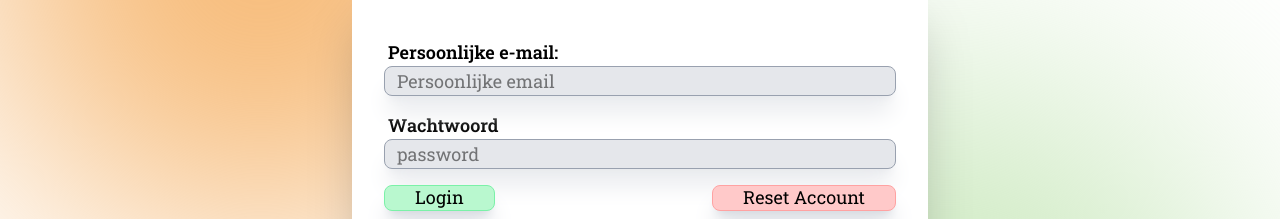
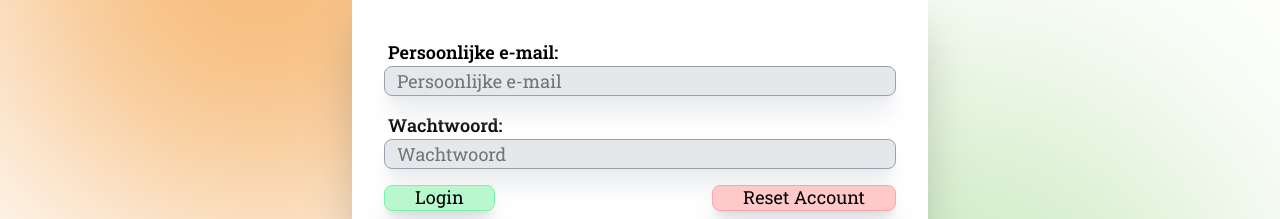
Before and after one commit to sempruijs/pluisie, a SvelteKit app in the folder frontend/: page / in a window 1280 px wide. Shown: the part 199-418 px from the top of the page. Built offline with nearby package versions, Linux system fonts and the light colour scheme.

Commit message:
last fixes

```diff
--- a/frontend/src/lib/components/LoginDialog.svelte
+++ b/frontend/src/lib/components/LoginDialog.svelte
@@ -34,16 +34,16 @@
 			type="text"
 			bind:value={form.email}
 			class="w-full h-7.5 bg-gray-200 shadow-xl border px-3 border-gray-400 shadow-gray-200 rounded-lg outline-none selecttext"
-			placeholder="Persoonlijke email"
+			placeholder="Persoonlijke e-mail"
 		/>
 	</div>
 	<div class="flex2 my-4">
-		<h1 class="pl-1 font-semibold">Wachtwoord</h1>
+		<h1 class="pl-1 font-semibold">Wachtwoord:</h1>
 		<input
 			type="password"
 			bind:value={form.password}
 			class="w-full h-7.5 bg-gray-200 shadow-xl border px-3 border-gray-400 shadow-gray-200 rounded-lg outline-none selecttext"
-			placeholder="password"
+			placeholder="Wachtwoord"
 		/>
 	</div>
 	<div class="flex justify-between my-4">
--- a/frontend/src/lib/components/Rooster.svelte
+++ b/frontend/src/lib/components/Rooster.svelte
@@ -58,13 +58,13 @@
   }
 </script>
 
-<div class="max-w-sm mx-auto bg-gray-100 rounded-2xl p-6 shadow-lg pb-6">
+<div class="max-w-sm mx-10 mt-21 bg-white rounded-xl p-6 shadow-lg pb-6">
   <!-- Header -->
   <div class="mb-6">
     <img src={headerImageUrl} alt="Header" class="w-full h-auto object-contain" />
   </div>
 
-  <h2 class="text-center text-lg font-semibold tracking-wide mb-4">VRIJDAG 20 JUNI</h2>
+  <h2 class="text-center text-lg font-semibold tracking-wide mb-4">VRIJDAG 2 JUNI</h2>
 
   <!-- Time Slots -->
   <div class="space-y-4">
--- a/frontend/src/routes/selectcafe/calendar/+page.svelte
+++ b/frontend/src/routes/selectcafe/calendar/+page.svelte
@@ -1,8 +1,10 @@
 <script>
   import Calender from "$lib/components/Calendar.svelte";
   import Header from "$lib/components/Header.svelte";
+  import Rooster from "$lib/components/Rooster.svelte";
 </script>
 <main class="flex-1 flex items-center justify-center bg-gradient-plant">
   <Header />
   <Calender />
+  <Rooster />
 </main>
```
